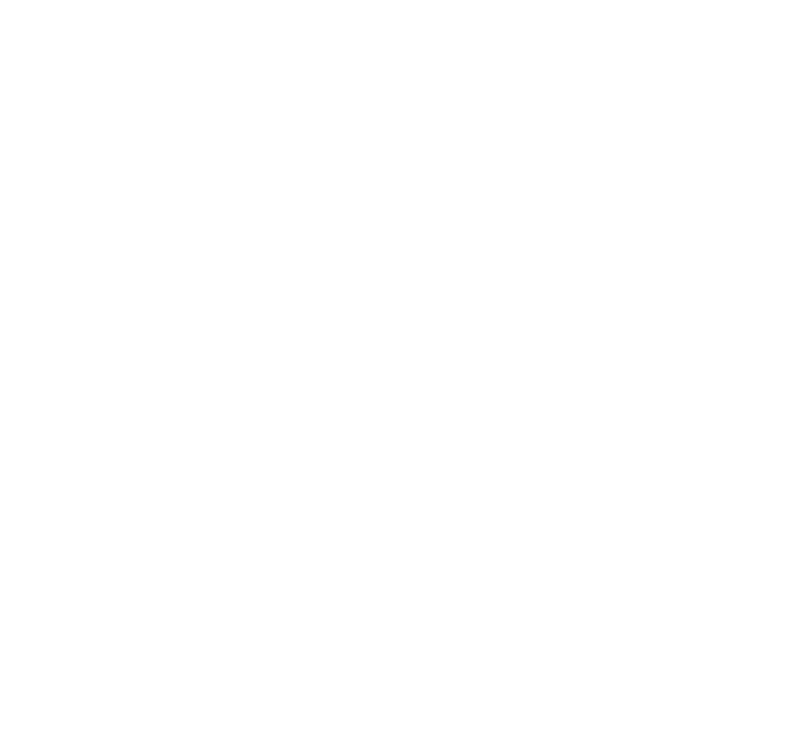
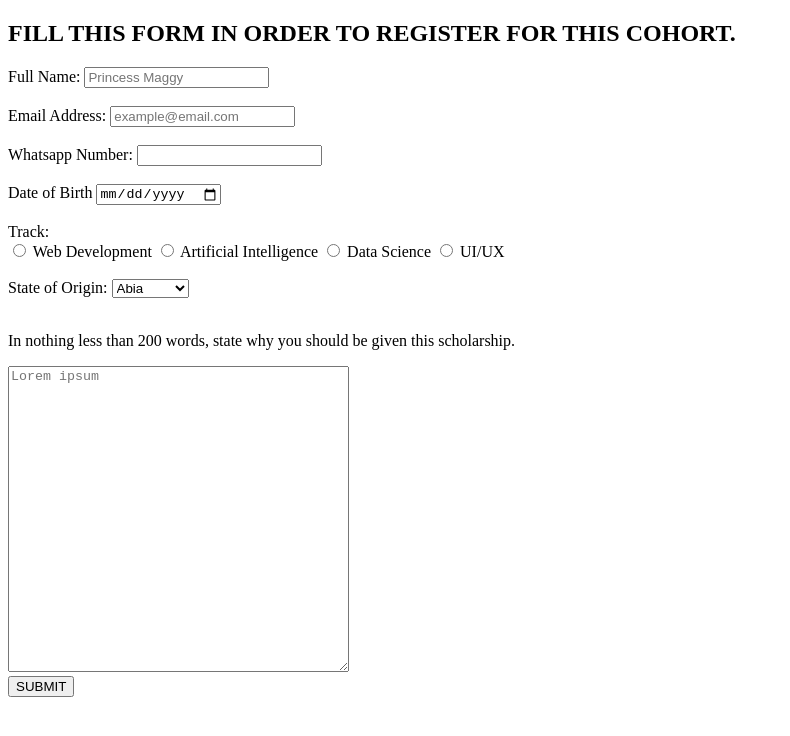
Before and after one commit to hauwahabib/hertechtrail-form, a plain HTML site: page Desktop/practice/index.html in a window 1280 px wide. Shown: the whole page, without its empty margins (0-790 px from the left). Drawn offline with Linux system fonts and the light colour scheme.

Commit message:
Update index.html

```diff
--- a/Desktop/practice/index.html
+++ b/Desktop/practice/index.html
@@ -4,9 +4,51 @@
     <meta charset="UTF-8">
     <meta http-equiv="X-UA-Compatible" content="IE=edge">
     <meta name="viewport" content="width=device-width, initial-scale=1.0">
-    <title>Document</title>
+    <title>COHORT FORM</title>
 </head>
 <body>
-
+    <h2>FILL THIS FORM IN ORDER TO REGISTER FOR THIS COHORT.</h2>
+    <form>
+        <div>
+         <label for="name">Full Name: </label>
+         <input id="name" type="text" name="text" placeholder="Princess Maggy"/>
+        </div><br>
+        <div>
+            <label for="email">Email Address: </label>
+            <input id="email" type="email" name="email" placeholder="example@email.com"/>
+        </div><br>
+        <div>
+            <label for="number">Whatsapp Number: </label>
+            <input id="number" type="tel" name="number"/>
+        </div><br>
+        <div>
+            <label for="birth">Date of Birth</label>
+            <input id="birth" type="date" name="date"/>
+        </div><br>
+        <div>
+            <label for="track">Track: </label><br>
+            <input type="radio" name="track" id="track"/> Web Development
+            <input type="radio" name="track" id="track"/> Artificial Intelligence
+            <input type="radio" name="track" id="track"/> Data Science
+            <input type="radio" name="track" id="track"/> UI/UX
+        </div><br>
+        <div>
+            <label for="state">State of Origin: </label>
+            <select name="state" id="state">
+                <option value="abia">Abia</option>
+                <option value="kano">Kano</option>
+                <option value="taraba">Taraba</option>
+                <option value="kwara">Kwara</option>
+                <option value="anambra">Anambra</option>
+            </select>
+        </div><br>
+        <p>In nothing less than 200 words, state why you should be given this scholarship.</p>
+        <div>
+            <textarea rows="20" cols="40" placeholder="Lorem ipsum"></textarea>
+        </div>
+        <div>
+            <input type="submit" value="SUBMIT"
+        </div>
+    </form>
 </body>
 </html>
```
